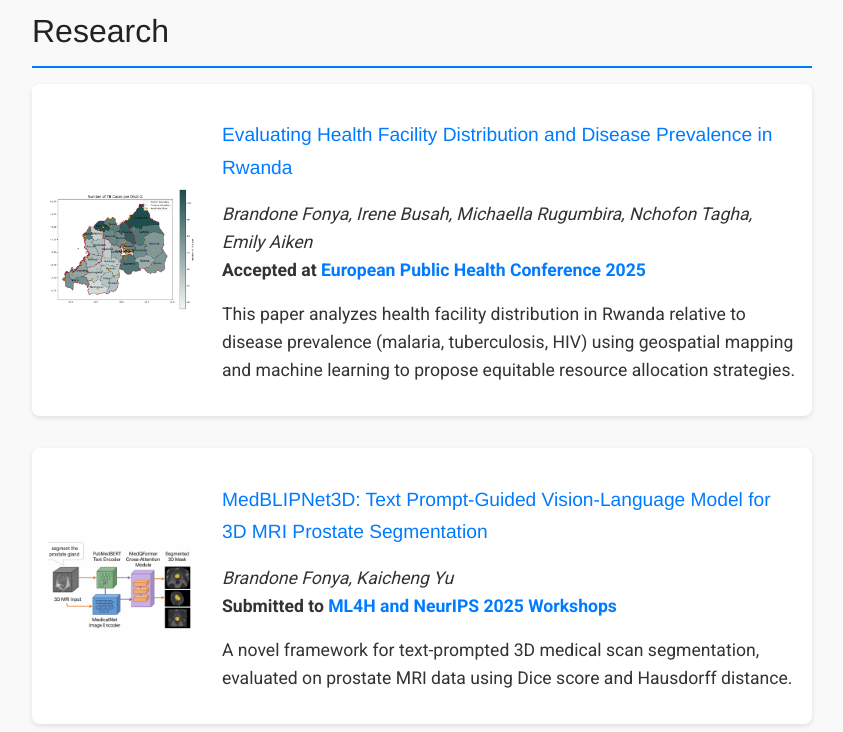
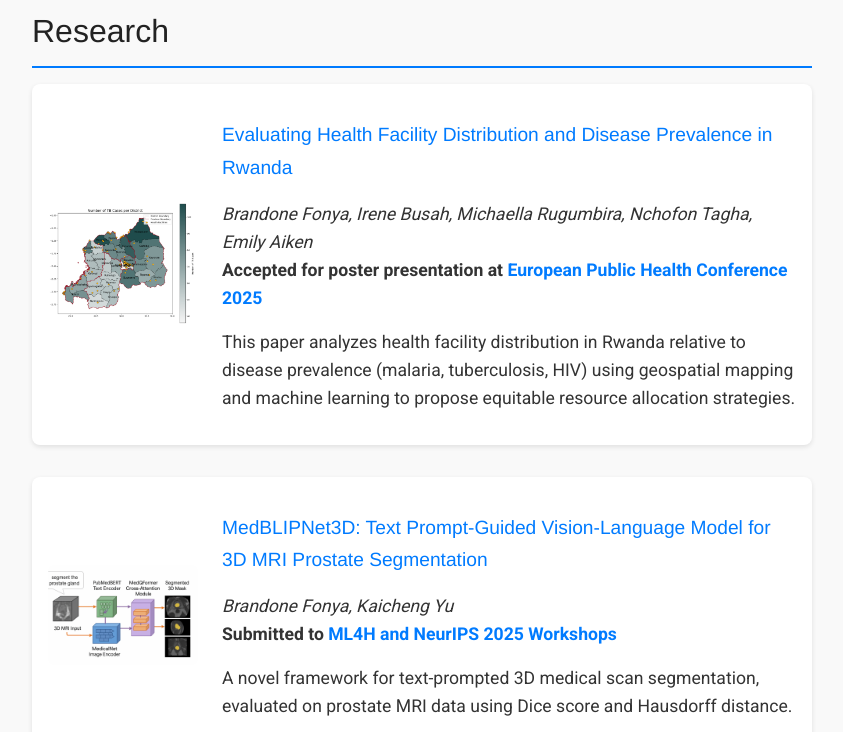
Before and after one commit to FonyaBrandone/FonyaBrandone.github.io, a Jekyll site: the page built from index.md, in a window 1280 px wide and 900 px high, scrolled down 1504 px, cut to the strip 0-732 px from the top of the window. Shown: the whole strip, without its empty margins (218-1061 px from the left). Built offline with Jekyll 4.4.1, drawn with Linux system fonts in a browser that asks for light colours.

Commit message:
Updated research writeup

```diff
--- a/index.md
+++ b/index.md
@@ -58,7 +58,7 @@ description: Brandone Fonya's website
       <div class="research-content">
         <h3><a href="https://github.com/FonyaBrandone/MBDA_Research" target='_blank'>Evaluating Health Facility Distribution and Disease Prevalence in Rwanda</a></h3>
         <p><em>Brandone Fonya, Irene Busah, Michaella Rugumbira, Nchofon Tagha, Emily Aiken</em><br>
-        <strong>Accepted at <a href="https://ephconference.eu/">European Public Health Conference 2025</a></strong></p>
+        <strong>Accepted for poster presentation at <a href="https://ephconference.eu/">European Public Health Conference 2025</a></strong></p>
         <p>This paper analyzes health facility distribution in Rwanda relative to disease prevalence (malaria, tuberculosis, HIV) using geospatial mapping and machine learning to propose equitable resource allocation strategies.</p>
       </div>
     </div>
```
